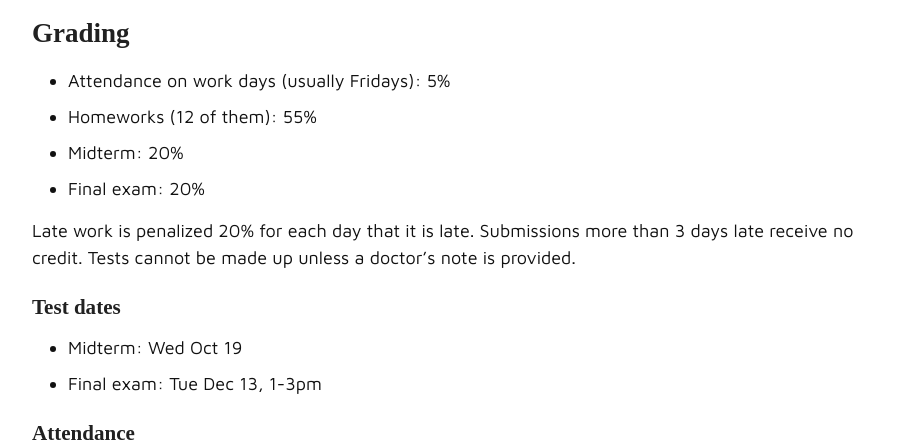
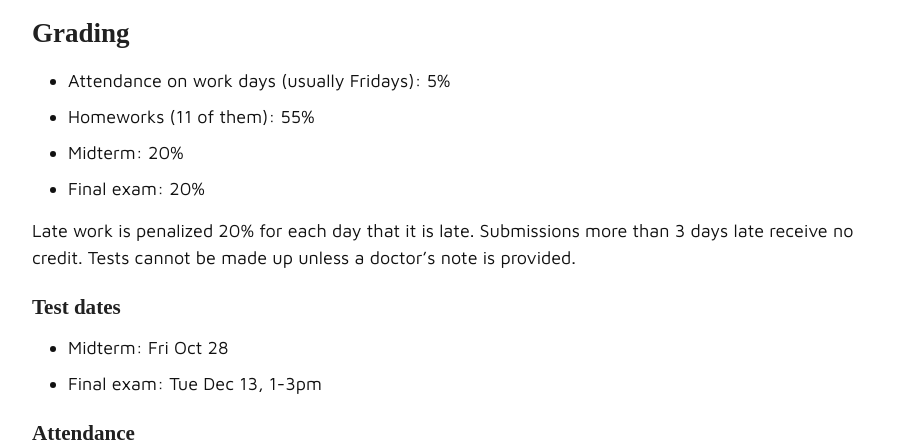
Before and after one commit to joshuaeckroth/csci431-website, a Jekyll site: the page built from notes/syllabus.md, in a window 1280 px wide and 900 px high, scrolled down 1056 px. Shown: the part 154-598 px from the top of the window, without its empty margins (183-1093 px from the left). Built offline with Jekyll 4.4.1, drawn with Linux system fonts in a browser that asks for light colours; some web fonts are replaced.

Commit message:
Updated some dates

```diff
--- a/_layouts/index.html
+++ b/_layouts/index.html
@@ -144,7 +144,7 @@
             <ul class="posts">
               <li>
                 <div class="post-title"><a href="/guide/midterm-review.html">Midterm review</a></div>
-                <div class="post-due">Wed Oct 19</div>
+                <div class="post-due">Wed Oct 28</div>
               </li>
               <li>
                 <div class="post-title"><a href="/guide/final-review.html">Final review</a></div>
--- a/notes/syllabus.md
+++ b/notes/syllabus.md
@@ -30,7 +30,7 @@ Several assignments require that you understand and write Python code, including
 ## Grading
 
 - Attendance on work days (usually Fridays): 5%
-- Homeworks (12 of them): 55%
+- Homeworks (11 of them): 55%
 - Midterm: 20%
 - Final exam: 20%
 
@@ -40,7 +40,7 @@ unless a doctor's note is provided.
 
 ### Test dates
 
-- Midterm: Wed Oct 19
+- Midterm: Fri Oct 28
 - Final exam: Tue Dec 13, 1-3pm
 
 ### Attendance
```
